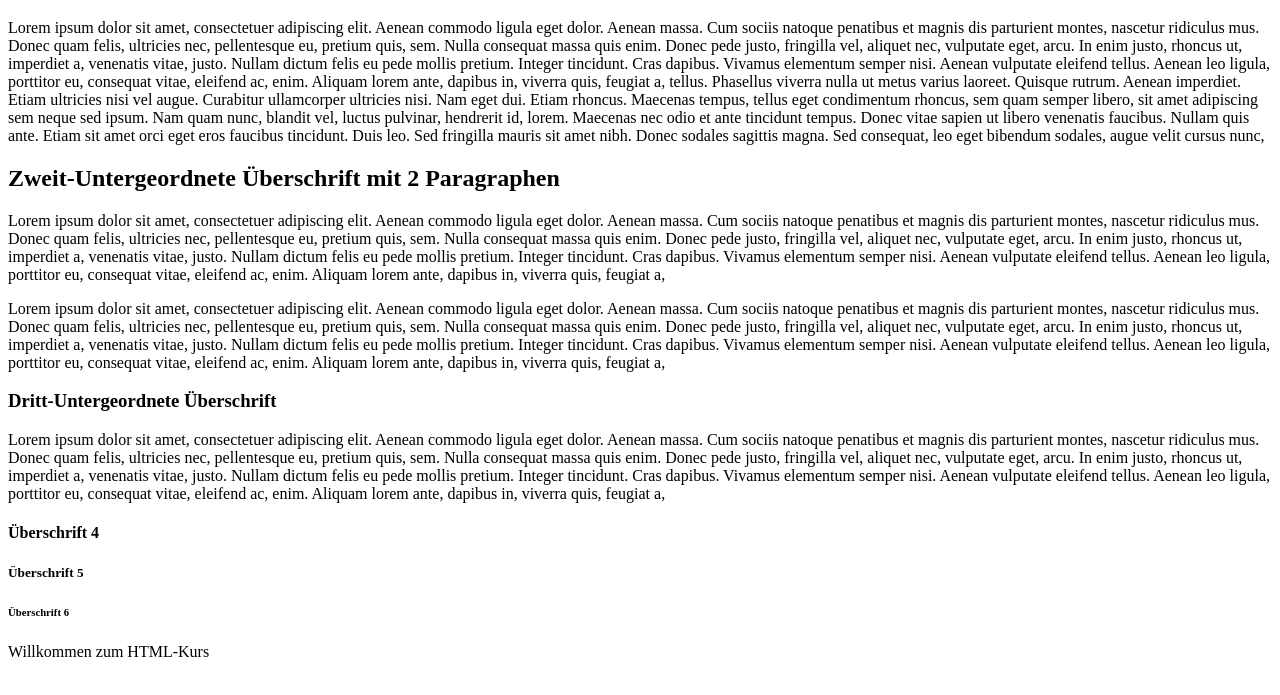
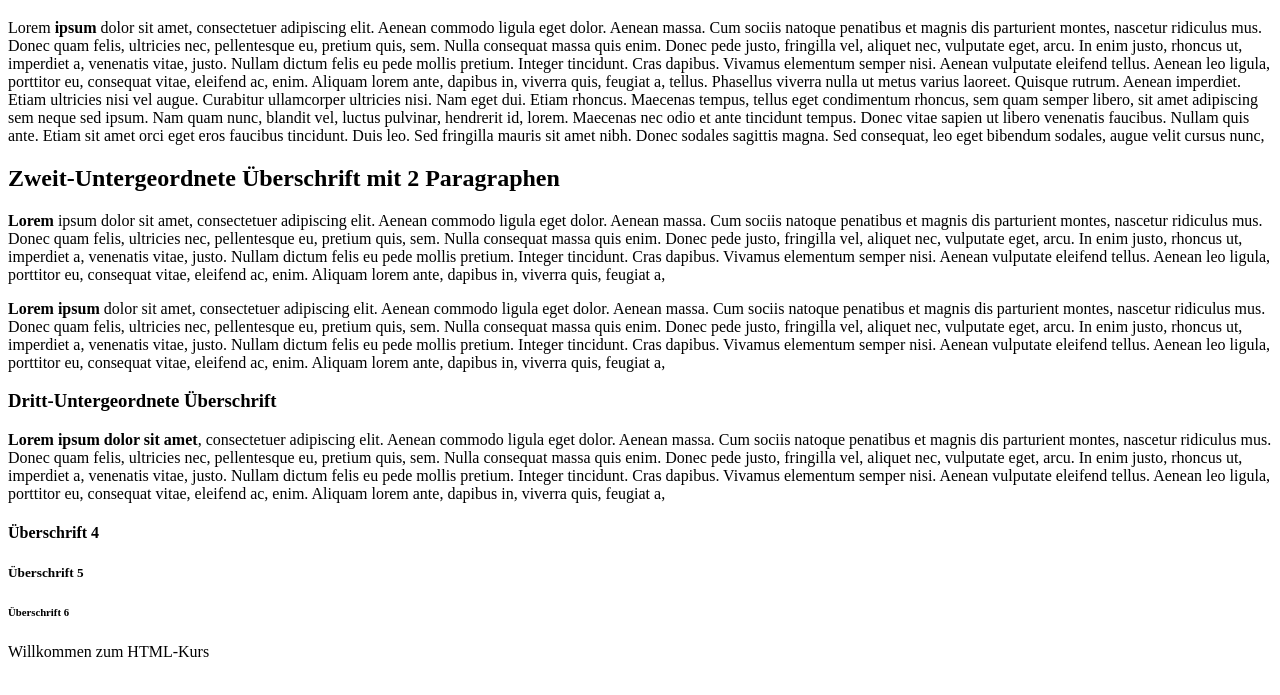
Before and after one commit to marvinhaup/excercises-HTML5-CSS3, a plain HTML site: page Buch_HTML5_und_CSS3/ersteSeite.html in a window 1280 px wide. Shown: the part 61-756 px from the top of the page. Drawn offline with Linux system fonts and the light colour scheme.

Commit message:
Changed some words to be shown bold

```diff
--- a/Buch_HTML5_und_CSS3/ersteSeite.html
+++ b/Buch_HTML5_und_CSS3/ersteSeite.html
@@ -12,18 +12,18 @@
     <body>
         <h1>Hauptüberschrift mit einem Paragraphen</h1>
         <p>
-            Lorem ipsum dolor sit amet, consectetuer adipiscing elit. Aenean commodo ligula eget dolor. Aenean massa. Cum sociis natoque penatibus et magnis dis parturient montes, nascetur ridiculus mus. Donec quam felis, ultricies nec, pellentesque eu, pretium quis, sem. Nulla consequat massa quis enim. Donec pede justo, fringilla vel, aliquet nec, vulputate eget, arcu. In enim justo, rhoncus ut, imperdiet a, venenatis vitae, justo. Nullam dictum felis eu pede mollis pretium. Integer tincidunt. Cras dapibus. Vivamus elementum semper nisi. Aenean vulputate eleifend tellus. Aenean leo ligula, porttitor eu, consequat vitae, eleifend ac, enim. Aliquam lorem ante, dapibus in, viverra quis, feugiat a, tellus. Phasellus viverra nulla ut metus varius laoreet. Quisque rutrum. Aenean imperdiet. Etiam ultricies nisi vel augue. Curabitur ullamcorper ultricies nisi. Nam eget dui. Etiam rhoncus. Maecenas tempus, tellus eget condimentum rhoncus, sem quam semper libero, sit amet adipiscing sem neque sed ipsum. Nam quam nunc, blandit vel, luctus pulvinar, hendrerit id, lorem. Maecenas nec odio et ante tincidunt tempus. Donec vitae sapien ut libero venenatis faucibus. Nullam quis ante. Etiam sit amet orci eget eros faucibus tincidunt. Duis leo. Sed fringilla mauris sit amet nibh. Donec sodales sagittis magna. Sed consequat, leo eget bibendum sodales, augue velit cursus nunc,
+            Lorem <b>ipsum</b> dolor sit amet, consectetuer adipiscing elit. Aenean commodo ligula eget dolor. Aenean massa. Cum sociis natoque penatibus et magnis dis parturient montes, nascetur ridiculus mus. Donec quam felis, ultricies nec, pellentesque eu, pretium quis, sem. Nulla consequat massa quis enim. Donec pede justo, fringilla vel, aliquet nec, vulputate eget, arcu. In enim justo, rhoncus ut, imperdiet a, venenatis vitae, justo. Nullam dictum felis eu pede mollis pretium. Integer tincidunt. Cras dapibus. Vivamus elementum semper nisi. Aenean vulputate eleifend tellus. Aenean leo ligula, porttitor eu, consequat vitae, eleifend ac, enim. Aliquam lorem ante, dapibus in, viverra quis, feugiat a, tellus. Phasellus viverra nulla ut metus varius laoreet. Quisque rutrum. Aenean imperdiet. Etiam ultricies nisi vel augue. Curabitur ullamcorper ultricies nisi. Nam eget dui. Etiam rhoncus. Maecenas tempus, tellus eget condimentum rhoncus, sem quam semper libero, sit amet adipiscing sem neque sed ipsum. Nam quam nunc, blandit vel, luctus pulvinar, hendrerit id, lorem. Maecenas nec odio et ante tincidunt tempus. Donec vitae sapien ut libero venenatis faucibus. Nullam quis ante. Etiam sit amet orci eget eros faucibus tincidunt. Duis leo. Sed fringilla mauris sit amet nibh. Donec sodales sagittis magna. Sed consequat, leo eget bibendum sodales, augue velit cursus nunc,
         </p>
         <h2>Zweit-Untergeordnete Überschrift mit 2 Paragraphen</h2>
         <p>
-            Lorem ipsum dolor sit amet, consectetuer adipiscing elit. Aenean commodo ligula eget dolor. Aenean massa. Cum sociis natoque penatibus et magnis dis parturient montes, nascetur ridiculus mus. Donec quam felis, ultricies nec, pellentesque eu, pretium quis, sem. Nulla consequat massa quis enim. Donec pede justo, fringilla vel, aliquet nec, vulputate eget, arcu. In enim justo, rhoncus ut, imperdiet a, venenatis vitae, justo. Nullam dictum felis eu pede mollis pretium. Integer tincidunt. Cras dapibus. Vivamus elementum semper nisi. Aenean vulputate eleifend tellus. Aenean leo ligula, porttitor eu, consequat vitae, eleifend ac, enim. Aliquam lorem ante, dapibus in, viverra quis, feugiat a,
+            <strong>Lorem</strong> ipsum dolor sit amet, consectetuer adipiscing elit. Aenean commodo ligula eget dolor. Aenean massa. Cum sociis natoque penatibus et magnis dis parturient montes, nascetur ridiculus mus. Donec quam felis, ultricies nec, pellentesque eu, pretium quis, sem. Nulla consequat massa quis enim. Donec pede justo, fringilla vel, aliquet nec, vulputate eget, arcu. In enim justo, rhoncus ut, imperdiet a, venenatis vitae, justo. Nullam dictum felis eu pede mollis pretium. Integer tincidunt. Cras dapibus. Vivamus elementum semper nisi. Aenean vulputate eleifend tellus. Aenean leo ligula, porttitor eu, consequat vitae, eleifend ac, enim. Aliquam lorem ante, dapibus in, viverra quis, feugiat a,
         </p>
         <p>
-            Lorem ipsum dolor sit amet, consectetuer adipiscing elit. Aenean commodo ligula eget dolor. Aenean massa. Cum sociis natoque penatibus et magnis dis parturient montes, nascetur ridiculus mus. Donec quam felis, ultricies nec, pellentesque eu, pretium quis, sem. Nulla consequat massa quis enim. Donec pede justo, fringilla vel, aliquet nec, vulputate eget, arcu. In enim justo, rhoncus ut, imperdiet a, venenatis vitae, justo. Nullam dictum felis eu pede mollis pretium. Integer tincidunt. Cras dapibus. Vivamus elementum semper nisi. Aenean vulputate eleifend tellus. Aenean leo ligula, porttitor eu, consequat vitae, eleifend ac, enim. Aliquam lorem ante, dapibus in, viverra quis, feugiat a,
+            <b>Lorem ipsum</b> dolor sit amet, consectetuer adipiscing elit. Aenean commodo ligula eget dolor. Aenean massa. Cum sociis natoque penatibus et magnis dis parturient montes, nascetur ridiculus mus. Donec quam felis, ultricies nec, pellentesque eu, pretium quis, sem. Nulla consequat massa quis enim. Donec pede justo, fringilla vel, aliquet nec, vulputate eget, arcu. In enim justo, rhoncus ut, imperdiet a, venenatis vitae, justo. Nullam dictum felis eu pede mollis pretium. Integer tincidunt. Cras dapibus. Vivamus elementum semper nisi. Aenean vulputate eleifend tellus. Aenean leo ligula, porttitor eu, consequat vitae, eleifend ac, enim. Aliquam lorem ante, dapibus in, viverra quis, feugiat a,
         </p>
         <h3>Dritt-Untergeordnete Überschrift</h3>
         <p>
-            Lorem ipsum dolor sit amet, consectetuer adipiscing elit. Aenean commodo ligula eget dolor. Aenean massa. Cum sociis natoque penatibus et magnis dis parturient montes, nascetur ridiculus mus. Donec quam felis, ultricies nec, pellentesque eu, pretium quis, sem. Nulla consequat massa quis enim. Donec pede justo, fringilla vel, aliquet nec, vulputate eget, arcu. In enim justo, rhoncus ut, imperdiet a, venenatis vitae, justo. Nullam dictum felis eu pede mollis pretium. Integer tincidunt. Cras dapibus. Vivamus elementum semper nisi. Aenean vulputate eleifend tellus. Aenean leo ligula, porttitor eu, consequat vitae, eleifend ac, enim. Aliquam lorem ante, dapibus in, viverra quis, feugiat a,
+            <strong>Lorem ipsum dolor sit amet</strong>, consectetuer adipiscing elit. Aenean commodo ligula eget dolor. Aenean massa. Cum sociis natoque penatibus et magnis dis parturient montes, nascetur ridiculus mus. Donec quam felis, ultricies nec, pellentesque eu, pretium quis, sem. Nulla consequat massa quis enim. Donec pede justo, fringilla vel, aliquet nec, vulputate eget, arcu. In enim justo, rhoncus ut, imperdiet a, venenatis vitae, justo. Nullam dictum felis eu pede mollis pretium. Integer tincidunt. Cras dapibus. Vivamus elementum semper nisi. Aenean vulputate eleifend tellus. Aenean leo ligula, porttitor eu, consequat vitae, eleifend ac, enim. Aliquam lorem ante, dapibus in, viverra quis, feugiat a,
         </p>
         <h4>Überschrift 4</h4>
         <h5>Überschrift 5</h5>
```
